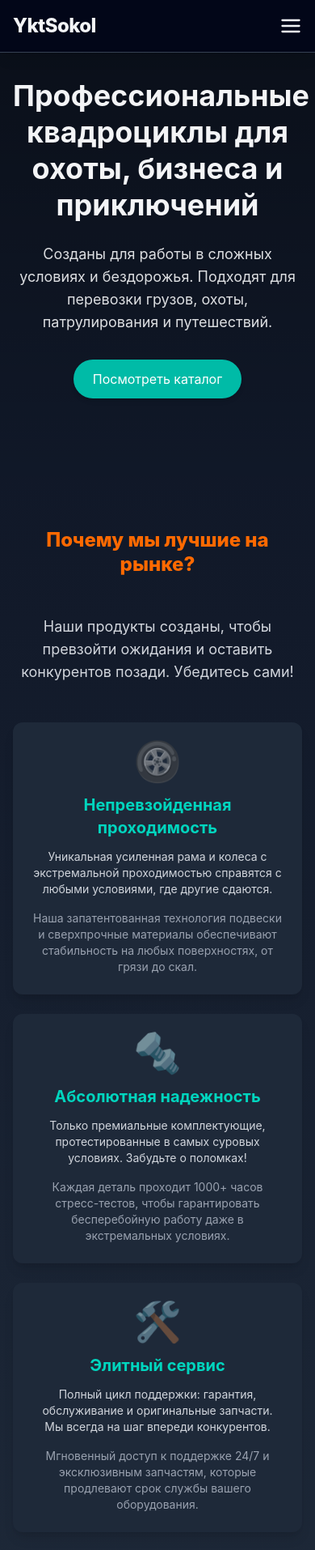
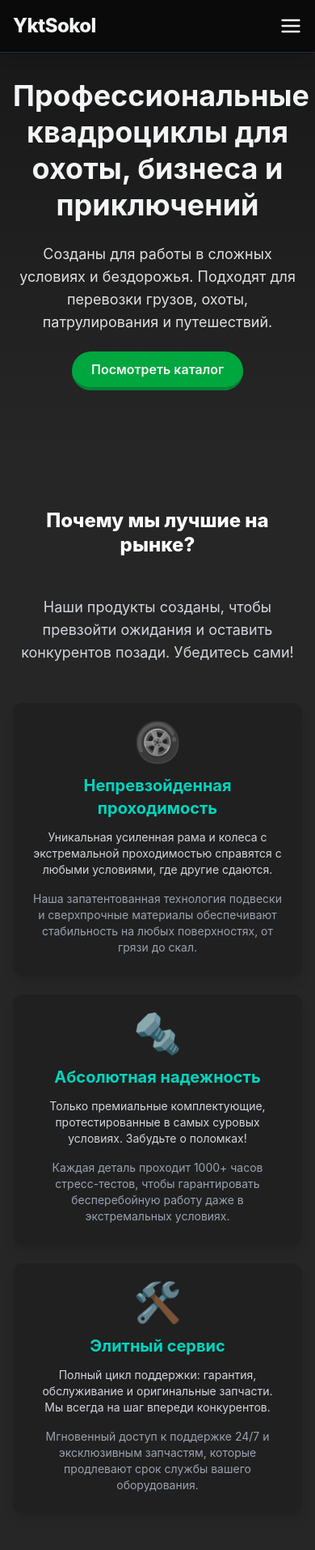
Before and after one commit to ShiruiChan/ykt-sokol, a React (Vite) app: page / in a window 390 px wide. Shown: the top 1914 px of the page at 81% size. Built offline with nearby package versions, Linux system fonts and the light colour scheme.

Commit message:
Улучшена главная страница

```diff
--- a/index.html
+++ b/index.html
@@ -13,7 +13,7 @@
     <meta property="og:type" content="website" />
     <link rel="icon" href="/favicon.ico" />
   </head>
-  <body class="bg-gray-900">
+  <body class="bg-neutral-800">
     <div id="root"></div>
     <script type="module" src="/src/main.jsx"></script>
   </body>
--- a/src/components/Catalog.tsx
+++ b/src/components/Catalog.tsx
@@ -3,7 +3,7 @@ import { products } from '../data/products';
 
 export default function Catalog() {
 	return (
-		<section id="catalog" className="section bg-gray-900 text-gray-200">
+		<section id="catalog" className="section bg-neutral-900/40 text-gray-200">
 			<div className="container mx-auto px-4">
 				<h2 className="text-4xl text-center mb-16 font-extrabold">Наши модели</h2>
 				<div className="grid grid-cols-1 sm:grid-cols-2 lg:grid-cols-3 gap-6">
--- a/src/components/ContactForm.tsx
+++ b/src/components/ContactForm.tsx
@@ -72,7 +72,9 @@ export default function ContactForm() {
         onChange={handleChange}
         className="w-full px-4 py-3 mb-4 border border-gray-600 rounded bg-gray-800 text-gray-200 placeholder-gray-500 focus:outline-none focus:border-gray-400"
       ></textarea>
-      <button type="submit" className="bg-gray-500 text-gray-900 px-6 py-3 rounded-full font-semibold hover:bg-gray-400 transition-colors">Отправить</button>
+			<div className='w-full text-center'>
+				<button type="submit" className="sm:px-8 sm:py-4 bg-green-600 border-b-4 border-green-700 px-6 py-3 rounded-3xl font-semibold hover:bg-green-500 transition-colors">Отправить</button>
+    	</div>
     </form>
   );
 }
--- a/src/components/Features.tsx
+++ b/src/components/Features.tsx
@@ -14,9 +14,9 @@ export default function Features() {
   }, []);
 
   return (
-    <section className="bg-gradient-to-b from-gray-900 to-gray-800 text-white py-16 sm:py-24">
+    <section className="bg-neutral-800 text-white py-16 sm:py-24">
       <div className="container mx-auto px-4 sm:px-6 lg:px-8">
-        <h2 className="text-2xl sm:text-3xl lg:text-4xl font-extrabold mb-12 sm:mb-16 text-center leading-tight text-orange-500">
+        <h2 className="text-2xl sm:text-3xl lg:text-4xl font-extrabold mb-12 sm:mb-16 text-center leading-tight">
           Почему мы лучшие на рынке?
         </h2>
 				<p className="text-center text-lg sm:text-xl text-gray-300 mb-12 max-w-3xl mx-auto">
@@ -27,7 +27,7 @@ export default function Features() {
 					onMouseEnter={() => setIsHovered(true)}
 					onMouseLeave={() => setIsHovered(false)}
 				>
-          <div className="relative bg-gray-800 rounded-xl p-6 sm:p-8 text-center shadow-lg transition-all duration-300 transform hover:-translate-y-1 overflow-hidden">
+					<div className="relative bg-neutral-900/40 rounded-xl p-6 sm:p-8 text-center shadow-lg transition-all duration-300 transform hover:-translate-y-1 overflow-hidden">
 						<div className="text-5xl sm:text-6xl mb-4 animate-pulse">🛞</div>
 						<h3 className="text-xl sm:text-2xl font-bold mb-3 text-teal-400">Непревзойденная проходимость</h3>
 						<p className="text-gray-300 text-sm sm:text-base">
@@ -37,7 +37,7 @@ export default function Features() {
 							<p>Наша запатентованная технология подвески и сверхпрочные материалы обеспечивают стабильность на любых поверхностях, от грязи до скал.</p>
 						</div>
 					</div>
-          <div className="relative bg-gray-800 rounded-xl p-6 sm:p-8 text-center shadow-lg transition-all duration-300 transform hover:-translate-y-1 overflow-hidden">
+					<div className="relative bg-neutral-900/40 rounded-xl p-6 sm:p-8 text-center shadow-lg transition-all duration-300 transform hover:-translate-y-1 overflow-hidden">
 						<div className="text-5xl sm:text-6xl mb-4 animate-pulse">🔩</div>
 						<h3 className="text-xl sm:text-2xl font-bold mb-3 text-teal-400">Абсолютная надежность</h3>
 						<p className="text-gray-300 text-sm sm:text-base">
@@ -47,7 +47,7 @@ export default function Features() {
 							<p>Каждая деталь проходит 1000+ часов стресс-тестов, чтобы гарантировать бесперебойную работу даже в экстремальных условиях.</p>
 						</div>
 					</div>
-          <div className="relative bg-gray-800 rounded-xl p-6 sm:p-8 text-center shadow-lg transition-all duration-300 transform hover:-translate-y-1 overflow-hidden">
+					<div className="relative bg-neutral-900/40 rounded-xl p-6 sm:p-8 text-center shadow-lg transition-all duration-300 transform hover:-translate-y-1 overflow-hidden">
 						<div className="text-5xl sm:text-6xl mb-4 animate-pulse">🛠️</div>
 						<h3 className="text-xl sm:text-2xl font-bold mb-3 text-teal-400">Элитный сервис</h3>
 						<p className="text-gray-300 text-sm sm:text-base">
@@ -61,7 +61,7 @@ export default function Features() {
 				<div className="text-center mt-12 sm:mt-16">
 					<a
 						href="#catalog"
-            className="inline-block bg-teal-500 text-white font-semibold px-6 sm:px-8 py-3 sm:py-4 rounded-full hover:bg-teal-400 transition-colors duration-300 text-base sm:text-lg"
+						className="inline-block bg-green-600 border-b-4 border-green-700 text-white font-semibold px-6 sm:px-8 py-3 sm:py-4 rounded-full hover:bg-green-500 transition-colors duration-300 text-base sm:text-lg"
 					>
 						Закажите сейчас и ощутите разницу!
 					</a>
--- a/src/components/Footer.tsx
+++ b/src/components/Footer.tsx
@@ -1,6 +1,6 @@
 export default function Footer() {
   return (
-    <footer className="bg-gray-900 text-gray-200 p-6 relative z-10 mt-10">
+    <footer className="bg-neutral-800 text-gray-200 p-6 relative z-10 mt-10">
       <div className="container mx-auto text-center">
         <h2 className="text-xl font-bold mb-2">YktSokol</h2>
         <p className="mb-2">Производство квадрациклов высотой более 2 метров</p>
--- a/src/components/Header.tsx
+++ b/src/components/Header.tsx
@@ -1,19 +1,58 @@
-import { useState } from 'react';
+import { useState, useEffect } from 'react';
 import { Link } from 'react-router-dom';
 
 export default function Header() {
   const [isMenuOpen, setIsMenuOpen] = useState(false);
+  const [scrolled, setScrolled] = useState(false);
+
+  // Отслеживаем скролл
+  useEffect(() => {
+    const handleScroll = () => {
+      if (window.scrollY > 0) {
+        setScrolled(true);
+      } else {
+        setScrolled(false);
+      }
+    };
+
+    window.addEventListener('scroll', handleScroll);
+    return () => window.removeEventListener('scroll', handleScroll);
+  }, []);
 
   return (
     <>
-      <header className="bg-slate-950 text-gray-100 p-4 shadow-lg fixed top-0 left-0 right-0 z-50 border-b border-gray-700">
+      <header
+        className={`${
+          scrolled
+            ? 'bg-neutral-900/70 backdrop-blur-md border-gray-700/50'
+            : 'bg-neutral-950 border-gray-800'
+        } text-gray-100 p-4 shadow-lg fixed top-0 left-0 right-0 z-50 border-b transition-all duration-300`}
+      >
         <div className="container mx-auto flex justify-between items-center">
-          <a href="/"><h1 className="text-2xl font-extrabold tracking-tight text-gray-100 hover:text-gray-300 transition">YktSokol</h1></a>
+          <a href="/">
+            <h1 className="text-2xl font-extrabold tracking-tight text-gray-100 hover:text-gray-300 transition">
+              YktSokol
+            </h1>
+          </a>
 
           <nav className="hidden md:block">
             <ul className="flex gap-8">
-              <li><Link to="/" className="text-lg font-semibold hover:text-gray-300 transition">Главная</Link></li>
-              <li><Link to="/news" className="text-lg font-semibold hover:text-gray-300 transition">Новости</Link></li>
+              <li>
+                <Link
+                  to="/"
+                  className="text-lg font-semibold hover:text-gray-300 transition"
+                >
+                  Главная
+                </Link>
+              </li>
+              <li>
+                <Link
+                  to="/news"
+                  className="text-lg font-semibold hover:text-gray-300 transition"
+                >
+                  Новости
+                </Link>
+              </li>
             </ul>
           </nav>
 
@@ -42,8 +81,9 @@ export default function Header() {
           </button>
         </div>
 
+        {/* Мобильное меню */}
         {isMenuOpen && (
-          <div className="fixed inset-0 bg-gray-900 bg-opacity-95 z-40">
+          <div className="fixed inset-0 bg-gray-900/90 z-40 backdrop-blur-sm">
             <div className="flex flex-col items-center justify-center h-full space-y-10 text-3xl font-bold">
               <button
                 onClick={() => setIsMenuOpen(false)}
@@ -84,9 +124,10 @@ export default function Header() {
         )}
       </header>
 
+      {/* Overlay для закрытия меню на мобильных устройствах */}
       {isMenuOpen && (
         <div
-          className="fixed inset-0 bg-black bg-opacity-60 z-30 md:hidden"
+          className="fixed inset-0 bg-black/30 z-30 md:hidden"
           onClick={() => setIsMenuOpen(false)}
         ></div>
       )}
--- a/src/components/Hero.tsx
+++ b/src/components/Hero.tsx
@@ -1,6 +1,6 @@
 export default function Hero() {
   return (
-    <section className="bg-gray-900 text-gray-100 py-24 sm:py-32 text-center relative overflow-hidden">
+    <section className="bg-neutral-800 text-gray-100 py-24 sm:py-32 text-center relative overflow-hidden">
       <div className="container mx-auto px-4 z-10 relative">
         <h1 className="text-4xl md:text-5xl font-bold mb-6 leading-tight">
           Профессиональные квадроциклы для охоты, бизнеса и приключений
@@ -8,7 +8,7 @@ export default function Hero() {
         <p className="text-lg md:text-xl max-w-2xl mx-auto mb-8 opacity-90">
           Созданы для работы в сложных условиях и бездорожья. Подходят для перевозки грузов, охоты, патрулирования и путешествий.
         </p>
-        <a href="#catalog" className="btn-primary">Посмотреть каталог</a>
+        <a href="#catalog" className="sm:px-8 sm:py-4 bg-green-600 border-b-4 border-green-700 px-6 py-3 rounded-3xl font-semibold hover:bg-green-500 transition-colors">Посмотреть каталог</a>
       </div>
       <div className="absolute top-0 left-0 w-full h-full bg-gradient-to-b from-black/40 to-transparent pointer-events-none"></div>
     </section>
--- a/src/components/ProductCard.tsx
+++ b/src/components/ProductCard.tsx
@@ -23,12 +23,12 @@ export default function ProductCard({ product }: Props) {
         <Link to={`/product/${product.id}`}>
           <div className="p-4">
 						<div className="flex justify-between">
-							<h3 className="text-xl font-semibold text-orange-400">{product.name}</h3>
-							<p className="font-bold text-teal-400 text-lg">{product.price.toLocaleString()} ₽</p>
+							<h3 className="text-xl font-semibold text-black">{product.name}</h3>
+							<p className="font-bold text-lg text-black">{product.price.toLocaleString()} ₽</p>
 						</div>
             <div className="flex justify-between">
-              <p className="text-grayText text-sm w-1/2 my-1">{product.description}</p>
-							<button className='text-gray-400 underline text-sm'>Подробнее</button>
+              <p className="text-black text-sm w-1/2 my-1">{product.deskSmall}</p>
+							<button className='text-black underline text-sm'>Подробнее</button>
             </div>
           </div>
         </Link>
--- a/src/data/products.ts
+++ b/src/data/products.ts
@@ -6,6 +6,7 @@ export const products: Product[] = [
     name: "СОКОЛ ПИКАП 1.5",
     description:
       "Идеальный выбор для тех, кто ценит надёжность и проходимость в сложных условиях. Снегоболотоход СОКОЛ ПИКАП 1.5 создан для уверенного передвижения по бездорожью — будь то заснеженные трассы, заболоченные районы или непроходимая тайга. Базовая комплектация обеспечивает всё необходимое для эксплуатации, а широкие возможности для дооснащения позволяют адаптировать технику под любые задачи — от путешествий до хозяйственных нужд.",
+		deskSmall: "Проходимый снегоболотоход для бездорожья. Надёжный, универсальный, с возможностью дооснащения.",
     price: 650000,
     images: ["/images/sokol-1.jpg", "/images/sokol-detail.jpg", "/images/sokol-side.jpg"],
     specs: {
@@ -129,6 +130,7 @@ export const products: Product[] = [
     name: "СОКОЛ ПИКАП 1.8",
     description:
       "Мощный, устойчивый и готовый к любым испытаниям внедорожник для тех, кто не боится сложных маршрутов. СОКОЛ ПИКАП 1.8 — это расширенная версия с увеличенным дорожным просветом, усиленной подвеской и уже установленными базовыми аксессуарами: фарами, багажниками и сигнализацией. Отличный выбор как для семейного отдыха, так и для работы в полевых условиях.",
+		deskSmall: "Усиленный внедорожник с увеличенным клиренсом и полной базовой комплектацией.",
     price: 680000,
     images: ["/images/sokol-1.jpg", "/images/pickup-1_5-detail.jpg", "/images/pickup-1_5-side.jpg"],
     specs: {
@@ -252,6 +254,7 @@ export const products: Product[] = [
     name: "СОКОЛ +",
     description:
       "Компактный двухместный снегоболотоход, разработанный специально для активного передвижения по сложному рельефу. Подходит для охотников, рыбаков и любителей приключений. Простой, но надёжный — легко осваивается, отлично держит дорогу даже в экстремальных условиях. Идеален для тех, кто ищет доступную и функциональную технику без лишних наворотов.",
+		deskSmall: "Компактный двухместный снегоболотоход для охоты, рыбалки и активного отдыха.",
     price: 620000,
     images: ["/images/sokol-plus-base.jpg", "/images/sokol-plus-rear.jpg"],
     specs: {
@@ -363,6 +366,7 @@ export const products: Product[] = [
     name: "СОКОЛ ПРО+",
     description:
       "Профессиональный трехместный снегоболотоход нового поколения. Максимальная проходимость, комфортная посадка, мощный двигатель и богатая заводская комплектация делают его универсальным решением для отдыха и работы. Уже в базе — всё необходимое для полноценного использования: свет, багажники, сигнализация и многое другое. СОКОЛ ПРО+ — уверенность на любом маршруте.",
+		deskSmall: "Трёхместный снегоболотоход с мощным двигателем и полной заводской комплектацией.",
     price: 720000,
     images: ["/images/sokol-proplus-front.jpg", "/images/sokol-proplus-detail.jpg"],
     specs: {
--- a/src/index.css
+++ b/src/index.css
@@ -24,11 +24,11 @@ html {
 }
 
 .btn-primary {
-  @apply inline-block text-base md:text-lg px-6 py-3 bg-teal-500 text-white rounded-full hover:bg-teal-400 transition duration-300 shadow-md hover:shadow-lg;
+  @apply inline-block text-base md:text-lg px-6 py-3 bg-green-600 text-white rounded-full hover:bg-teal-400 transition duration-300 shadow-md hover:shadow-lg;
 }
 
 .card {
-  @apply bg-gray-800 shadow-xl rounded-lg overflow-hidden transition-transform hover:scale-105 border border-gray-500;
+  @apply bg-zinc-300 shadow-xl rounded-lg overflow-hidden transition-transform hover:scale-105 border-2 border-stone-700;
 }
 
 .section {
--- a/src/pages/Home.tsx
+++ b/src/pages/Home.tsx
@@ -12,7 +12,7 @@ export default function Home() {
 			<Hero />
 			<Features />
 			<Catalog />
-			<section className="bg-gray-900 text-gray-200">
+			<section className="bg-neutral-800 text-gray-200">
 				<div className="container mx-auto section">
 					<h2 className="text-4xl text-center mb-12">Свяжитесь с нами</h2>
 					<div className="max-w-3xl mx-auto">
--- a/src/types/index.ts
+++ b/src/types/index.ts
@@ -47,6 +47,7 @@ export type Product = {
   id: number;
   name: string;
   description: string;
+	deskSmall: string;
   price: number;
   images: string[];
   specs: Spec;
```
Lines whose indentation alone changed are shown as unchanged.
